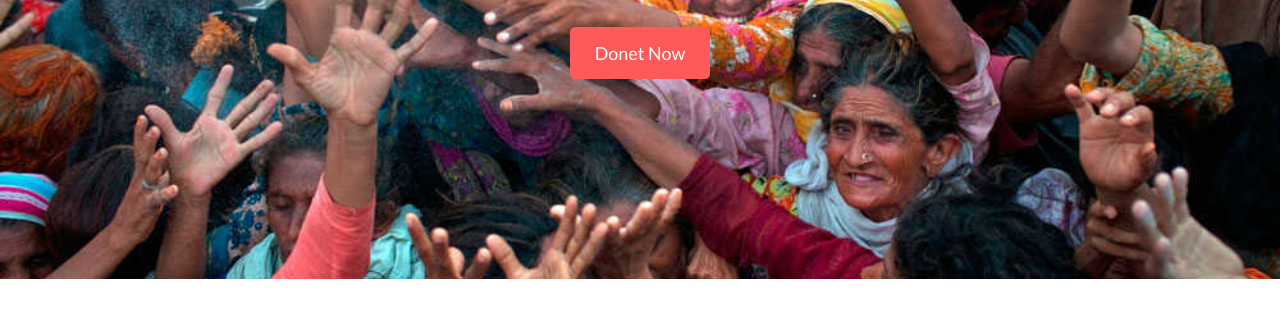
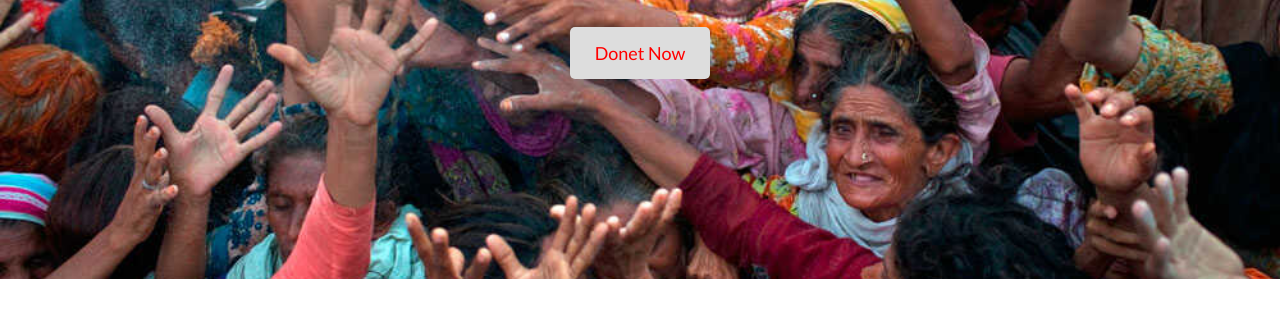
Before and after one commit to sharifalam88/donet-helpless, a plain HTML site: page index.html in a window 1280 px wide. In both pictures the pointer is over the button "Donet Now". Shown: the part 359-676 px from the top of the page. Drawn offline with Linux system fonts and the light colour scheme.

Commit message:
button hover effect

```diff
--- a/main-style.css
+++ b/main-style.css
@@ -11,7 +11,14 @@
     padding:15px 25px;
     font-size:18px;
     font-weight:400;
+    cursor:pointer;
 }
+.primary-btn:hover{
+    background:#dddddd;
+    color:red;
+    transition:all 0.4s ease;
+}
+
 #header{
     background-image:url('images/donation6.jpg');
     background-repeat:no-repeat;
```
